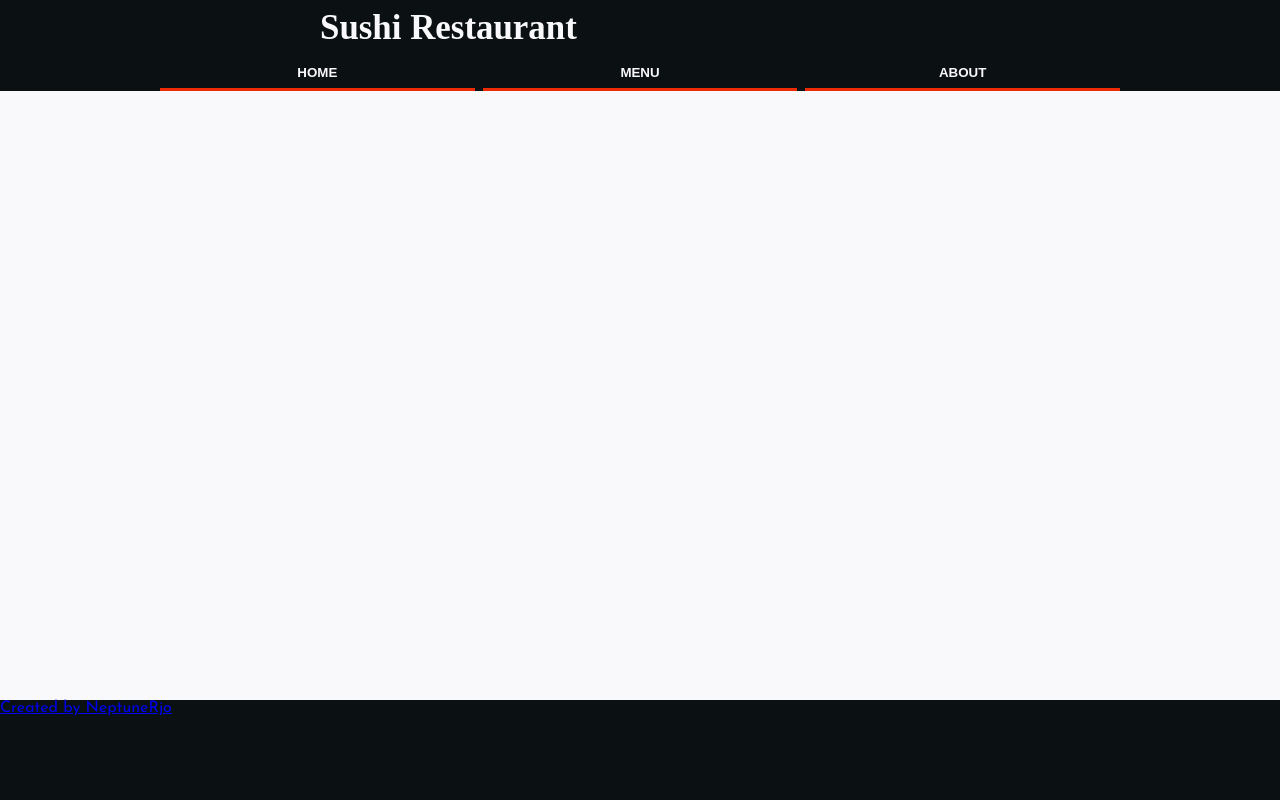
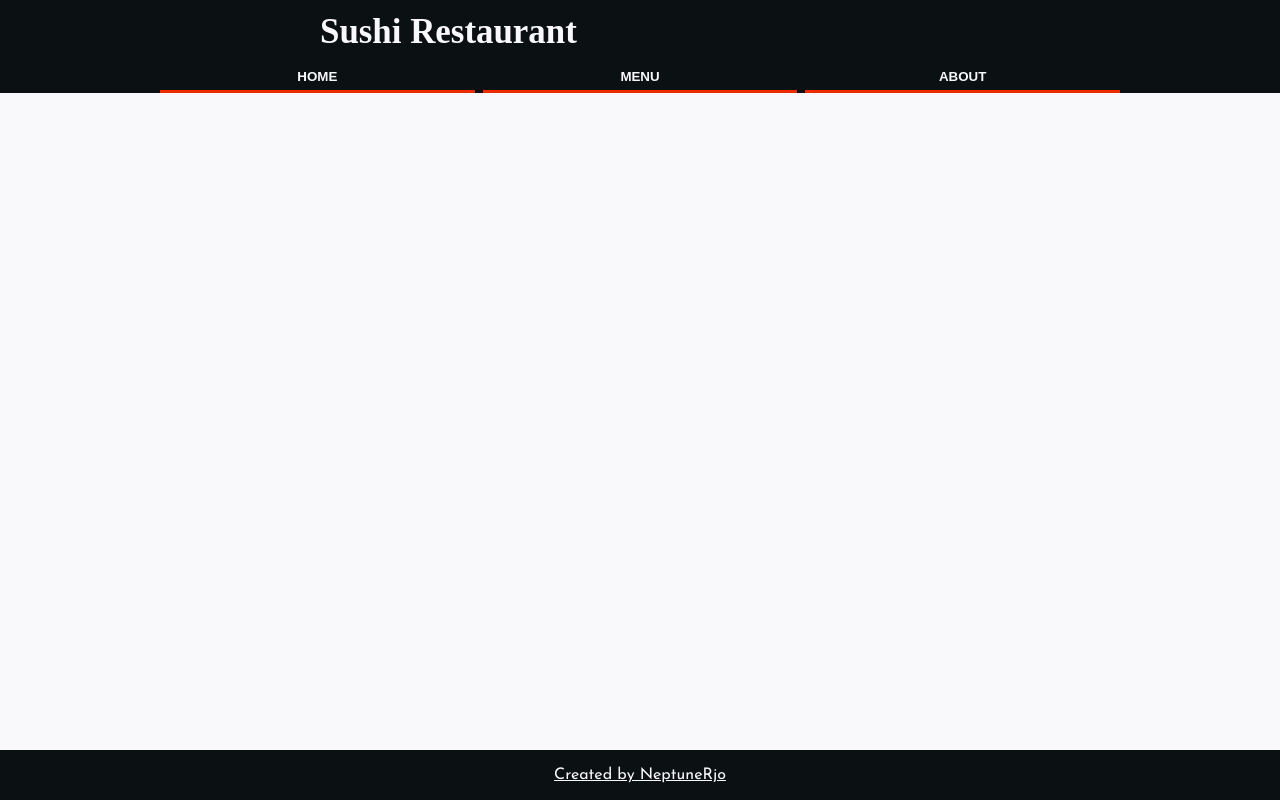
Before and after one commit to NeptuneRjo/restaurant-page, a website built with webpack: page dist/index.html in a window 1280 px wide. Built offline with nearby package versions, Linux system fonts and the light colour scheme; a web font is replaced by a local one.

Commit message:
styled attribution link

```diff
--- a/src/style.css
+++ b/src/style.css
@@ -29,7 +29,7 @@ body {
 #title {
     font-family: "Licorice";
     font-size: 3.5ch;
-    margin: .5rem 0;
+    margin: .75rem 0;
     font-weight: bold;
     width: 50%;
     color: #f9f8fb;
@@ -60,12 +60,18 @@ body {
     text-transform: uppercase;
 }
 
-
-
 #footer {
     position: absolute;
     bottom: 0;
-    height: 100px;
+    height: 50px;
     width: 100%;
     background-color: #0b1013;
+    display: flex;
+    align-items: center;
+    justify-content: center;
+    color: #f9f8fb;
 }
+
+a, a:visited {
+    color: #f9f8fb;
+}
```
